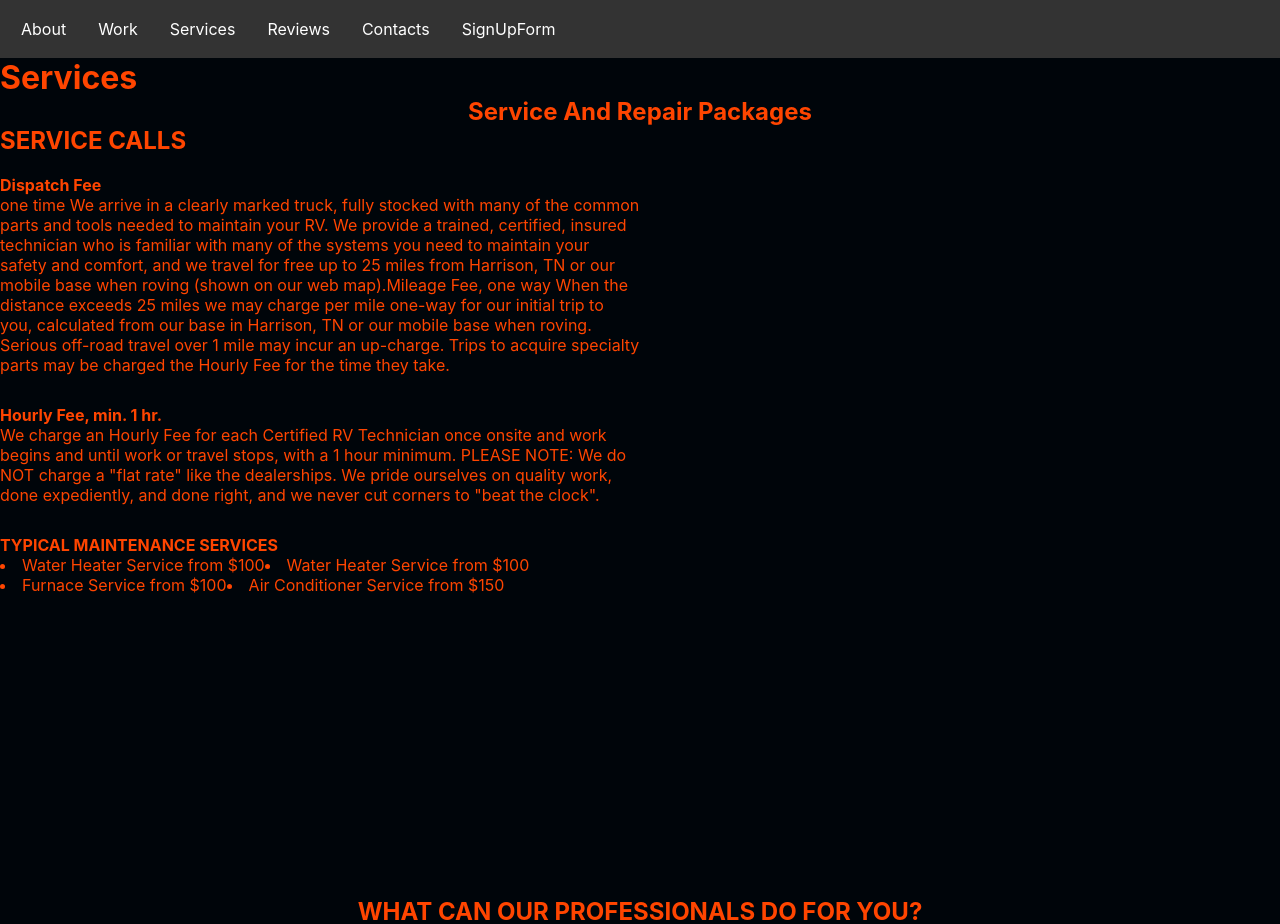
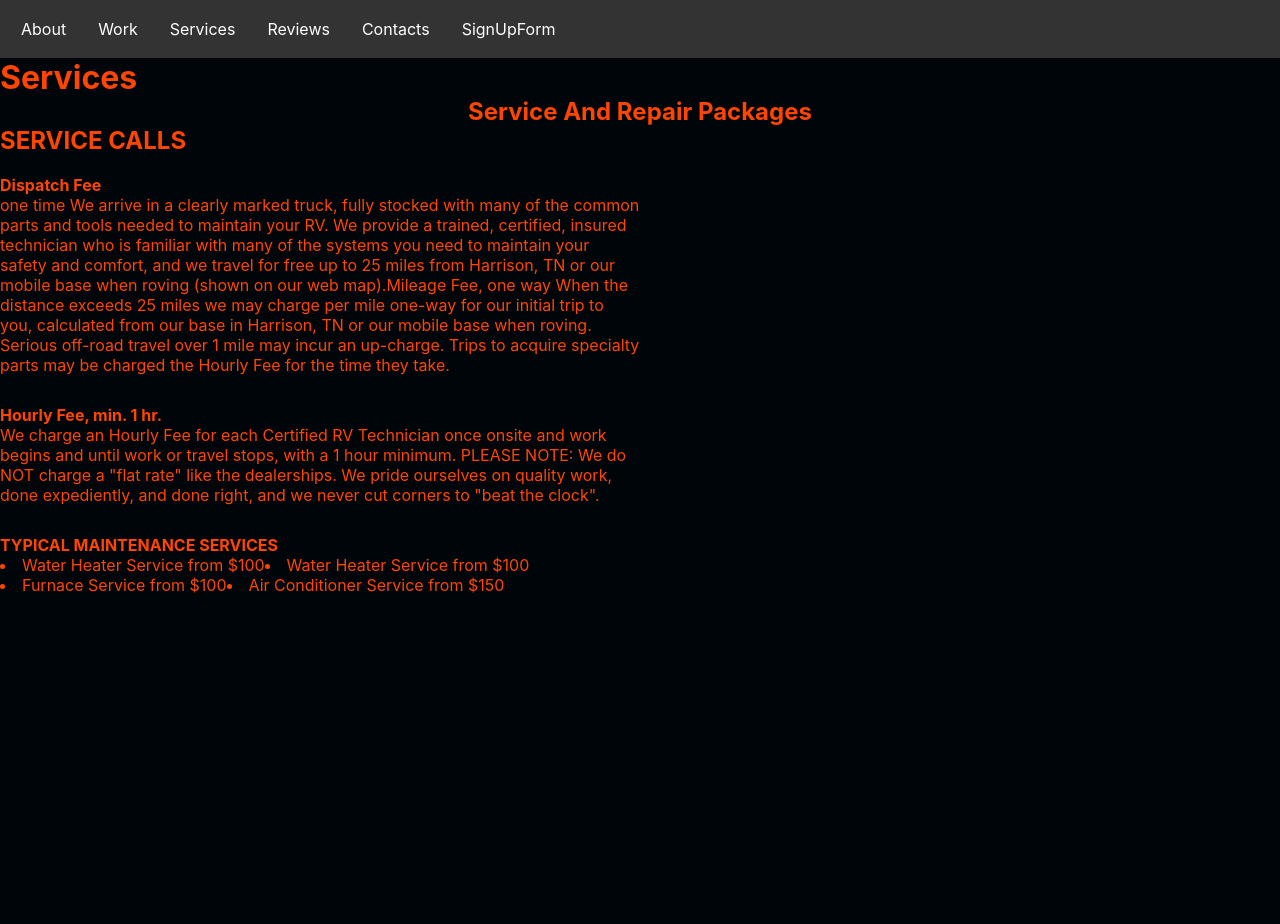
Before and after one commit to bonnkekimani/Group-3-React-Project-, a React (Create React App) app in the folder my-app/: page /services in a window 1280 px wide. Shown: the top 924 px of the page. Built offline with nearby package versions, Linux system fonts and the light colour scheme.

Commit message:
install react player

```diff
--- a/my-app/src/component/Services.js
+++ b/my-app/src/component/Services.js
@@ -1,5 +1,5 @@
 import React, { useState } from 'react'
-// import ReactPlayer from 'react-player'
+import ReactPlayer from 'react-player'
 // import MultiCarousel from './multicarousel';
 // import Carousel from 'react-multi-carousel';
 // import 'react-multi-carousel/lib/styles.css';
@@ -103,7 +103,7 @@ function Services() {
 
              </div>
              <div className='YouTube'>
-                {/* <ReactPlayer controls url='https://youtu.be/psSNJgGl2lc'></ReactPlayer> */}
+                <ReactPlayer controls url='https://youtu.be/psSNJgGl2lc'></ReactPlayer>
 
 
              </div>
```
